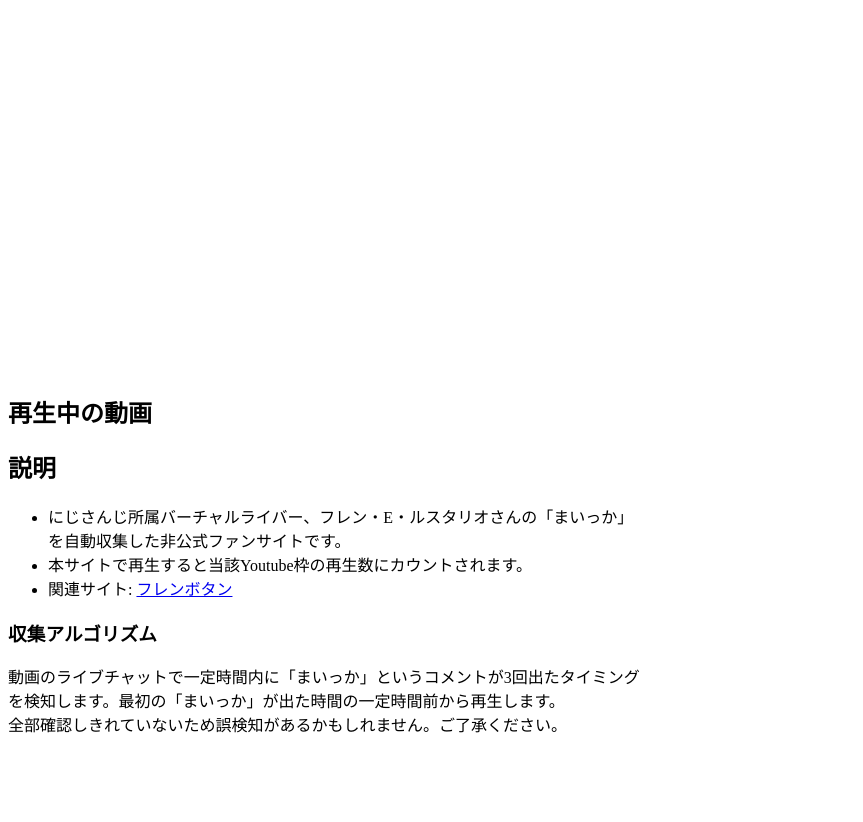
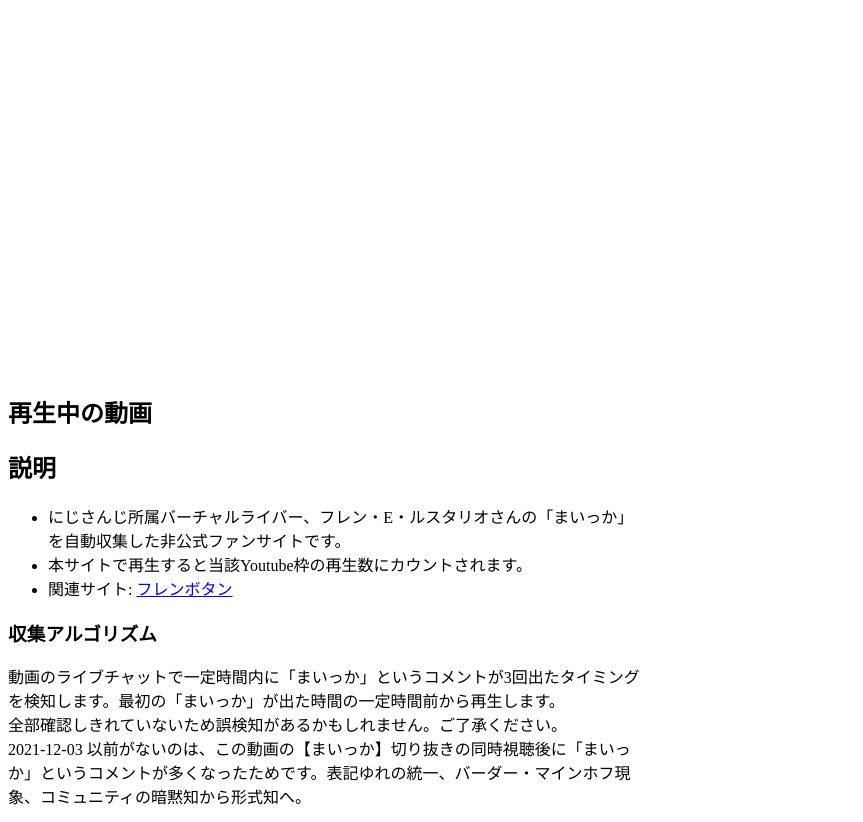
Before and after one commit to furen-button/furen-maikka-button, a plain HTML site: page src/index.html in a window 1280 px wide. Shown: the part 120-942 px from the top of the page, without its empty margins (0-863 px from the left). Drawn offline with Linux system fonts and the light colour scheme; a web font is replaced by a local one.

Commit message:
Add 補足追加

```diff
--- a/src/index.html
+++ b/src/index.html
@@ -67,7 +67,8 @@
                 <h3>収集アルゴリズム</h3>
                 <div>
                     動画のライブチャットで一定時間内に「まいっか」というコメントが3回出たタイミングを検知します。最初の「まいっか」が出た時間の一定時間前から再生します。<br>
-                    全部確認しきれていないため誤検知があるかもしれません。ご了承ください。
+                    全部確認しきれていないため誤検知があるかもしれません。ご了承ください。<br>
+                    2021-12-03 以前がないのは、この動画の【まいっか】切り抜きの同時視聴後に「まいっか」というコメントが多くなったためです。表記ゆれの統一、バーダー・マインホフ現象、コミュニティの暗黙知から形式知へ。
                 </div>
             </div>
         </div>
```
